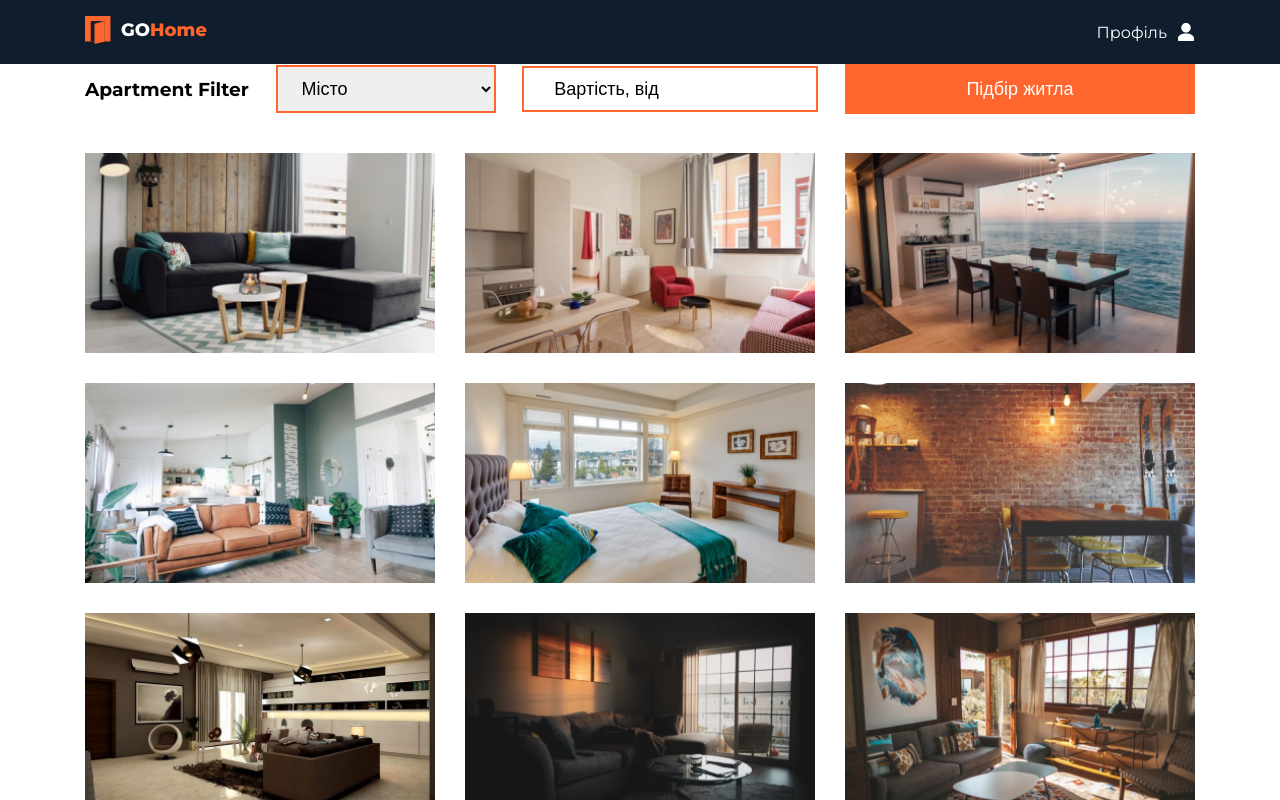
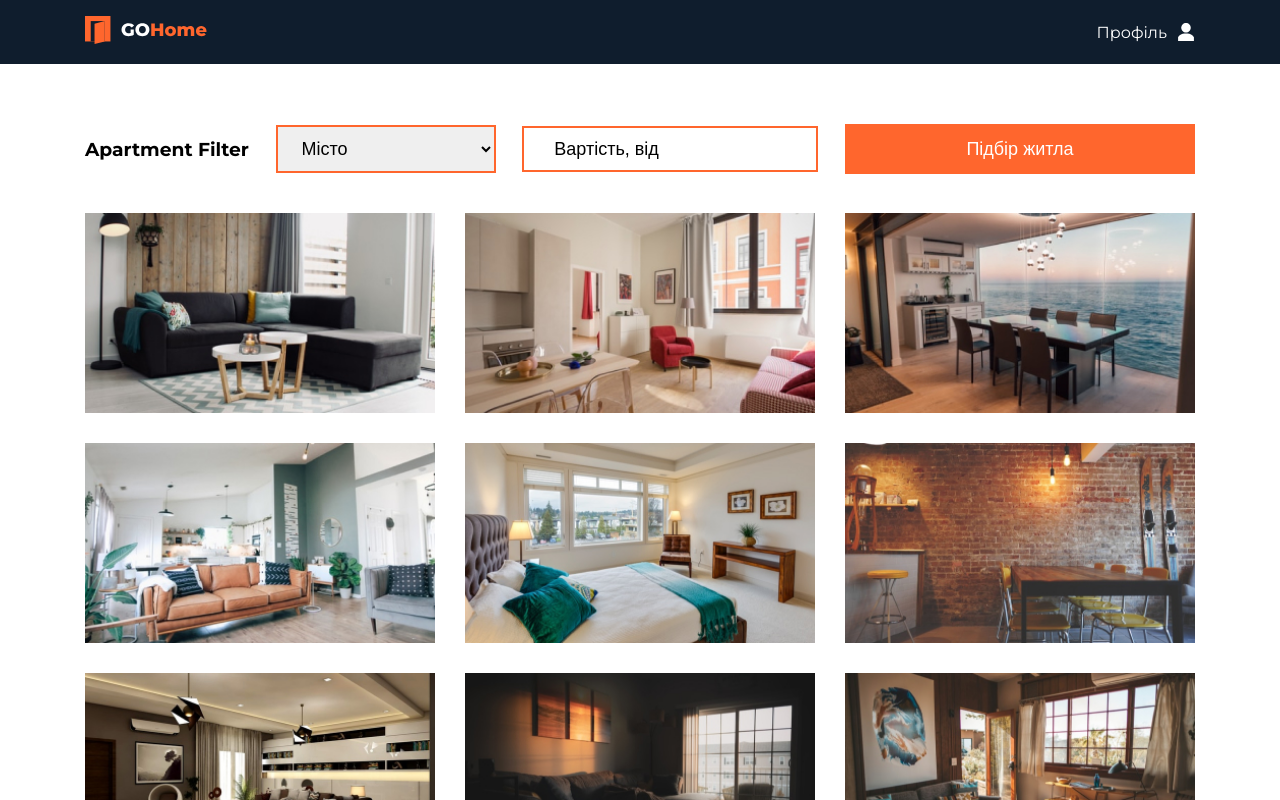
Before and after one commit to Juliya-Boiko/vue-test, a Vue app: page / in a window 1280 px wide. Shown: the top 800 px of the page. Built offline with nearby package versions, Linux system fonts and the light colour scheme.

Commit message:
replace icons

```diff
--- a/src/components/StarRating.vue
+++ b/src/components/StarRating.vue
@@ -27,6 +27,6 @@ export default {
   width: 16px;
   height: 16px;
   margin-right: 5px;
-  background: url("/public/images/star.svg") center no-repeat;
+  background: url("../assets/svg/star.svg") center no-repeat;
 }
 </style>
--- a/src/components/apartment/ApartmentFilter.vue
+++ b/src/components/apartment/ApartmentFilter.vue
@@ -58,5 +58,6 @@ export default {
   align-items: center;
   justify-content: space-between;
   margin-bottom: 39px;
+  padding-top: 60px;
 }
 </style>
```
Also changed, not shown: src/assets/svg/star.svg (renamed from public/images/star.svg).
